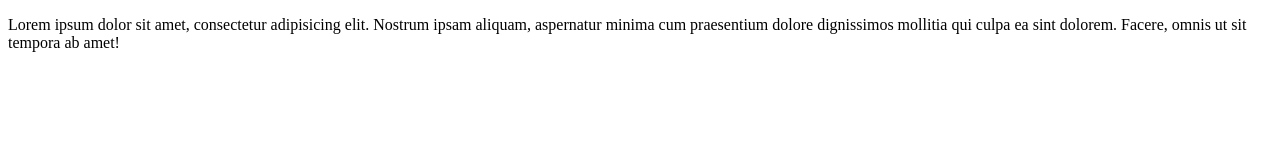
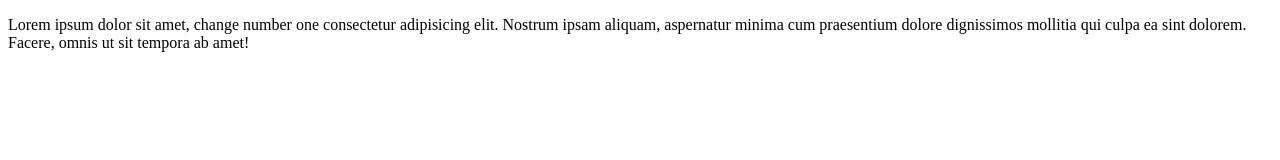
Before and after one commit to AsiaKo/git1, a plain HTML site: page index.html in a window 1280 px wide. Drawn offline with Linux system fonts and the light colour scheme.

Commit message:
text file added

```diff
--- a/index.html
+++ b/index.html
@@ -8,7 +8,7 @@
 </head>
 <body>
 
-	<p>Lorem ipsum dolor sit amet, consectetur adipisicing elit. Nostrum ipsam aliquam, aspernatur minima cum praesentium dolore dignissimos mollitia qui culpa ea sint dolorem. Facere, omnis ut sit tempora ab amet!</p>
+	<p>Lorem ipsum dolor sit amet, change number one consectetur adipisicing elit. Nostrum ipsam aliquam, aspernatur minima cum praesentium dolore dignissimos mollitia qui culpa ea sint dolorem. Facere, omnis ut sit tempora ab amet!</p>
 
 </body>
 </html>
```
Also changed, not shown: text.txt (added).
